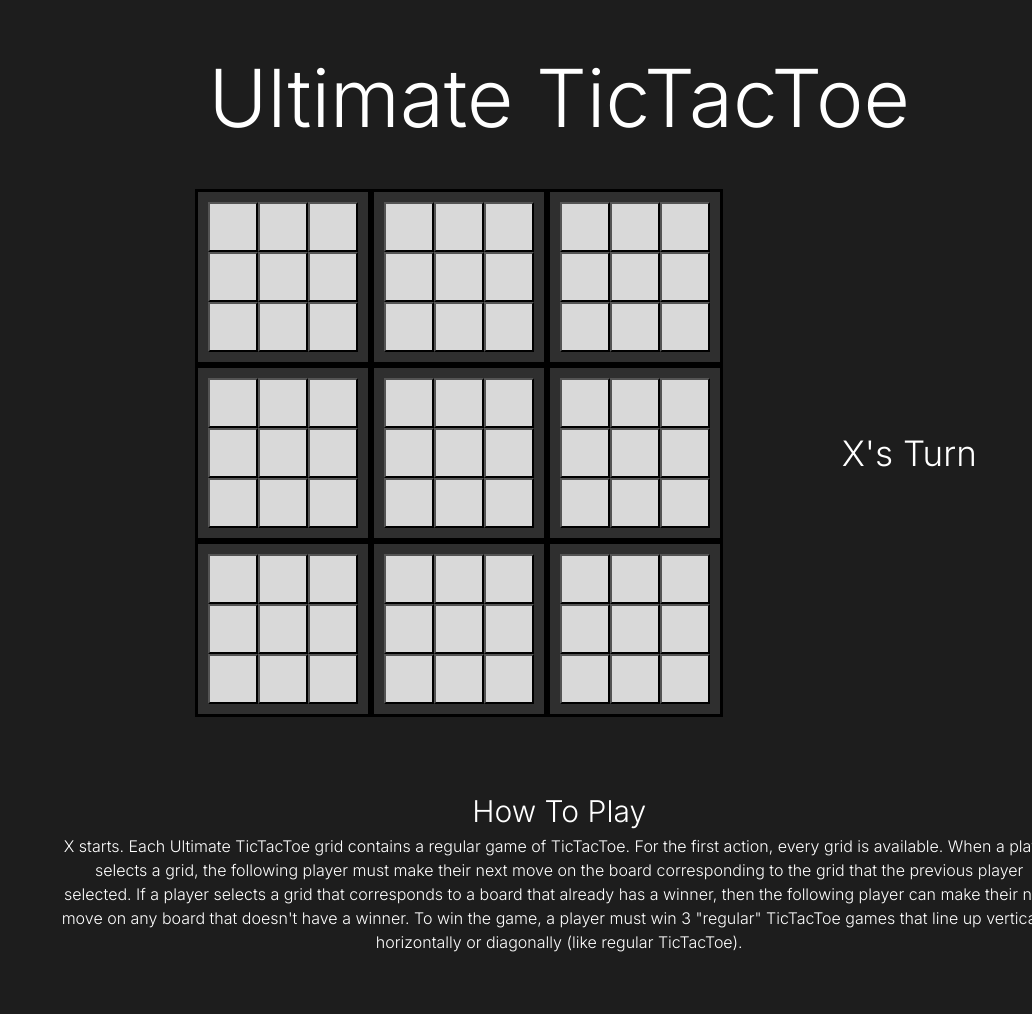
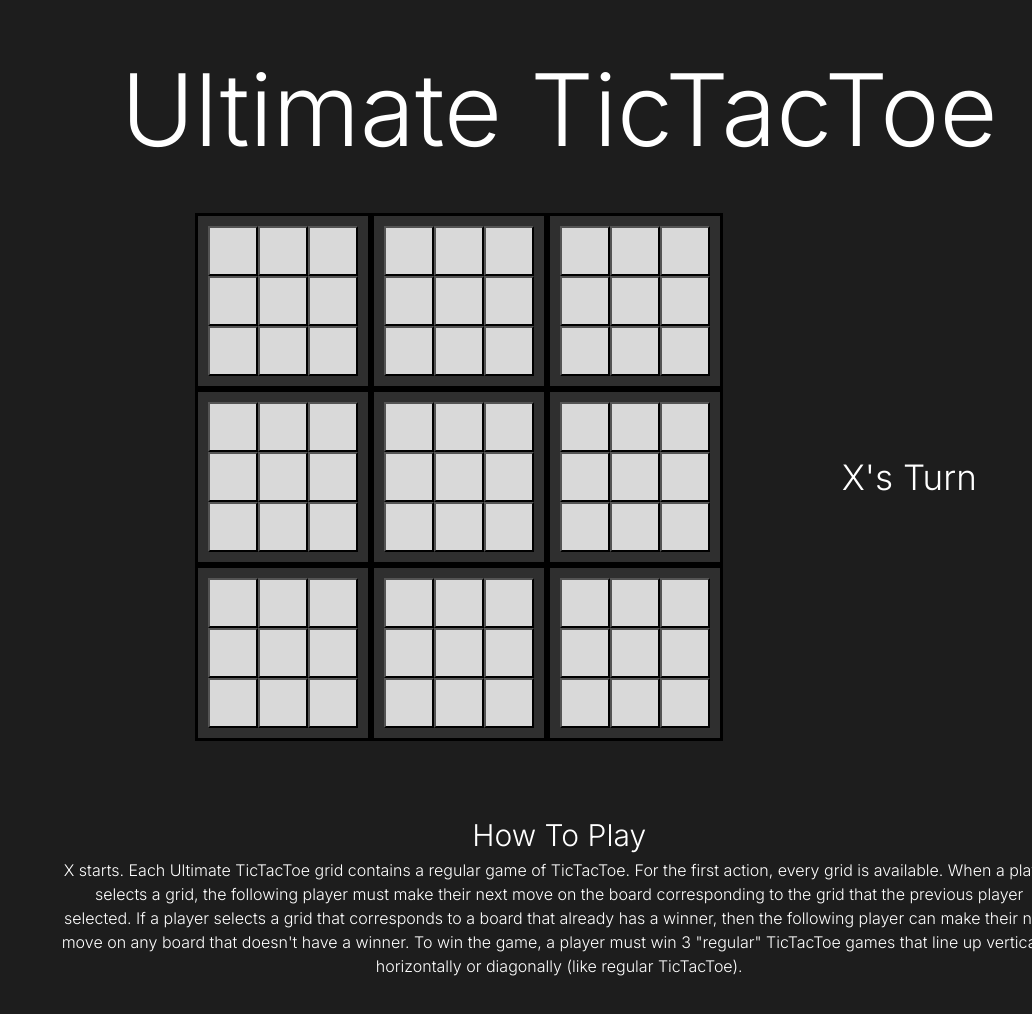
Before and after one commit to stewxy/Minigames, a React (Vite) app: page / in a window 1280 px wide. Shown: the top 1014 px of the page, without its empty margins (248-1280 px from the left). Before the commit the page ends 980 px from the top, so only its background shows below. Built offline with nearby package versions, Linux system fonts and the light colour scheme.

Commit message:
small css change

```diff
--- a/src/App.css
+++ b/src/App.css
@@ -3,11 +3,12 @@ h1{
 }
 
 .mainHeading{
-    font-size: 80px;
+    font-size: 100px;
     padding-top: 50px;
     padding-bottom: 35px;
     color: white;
     font-family: "Inter", sans-serif;
+
 }
 
 /* === TicTacToe === */
@@ -121,7 +122,7 @@ html{
     text-align: center;
     font-size: 30px;
     font-family: Inter;
-    padding-bottom: 10px;
+    padding-bottom: 20px;
 }
 
 .howToPlayInfo{
```
